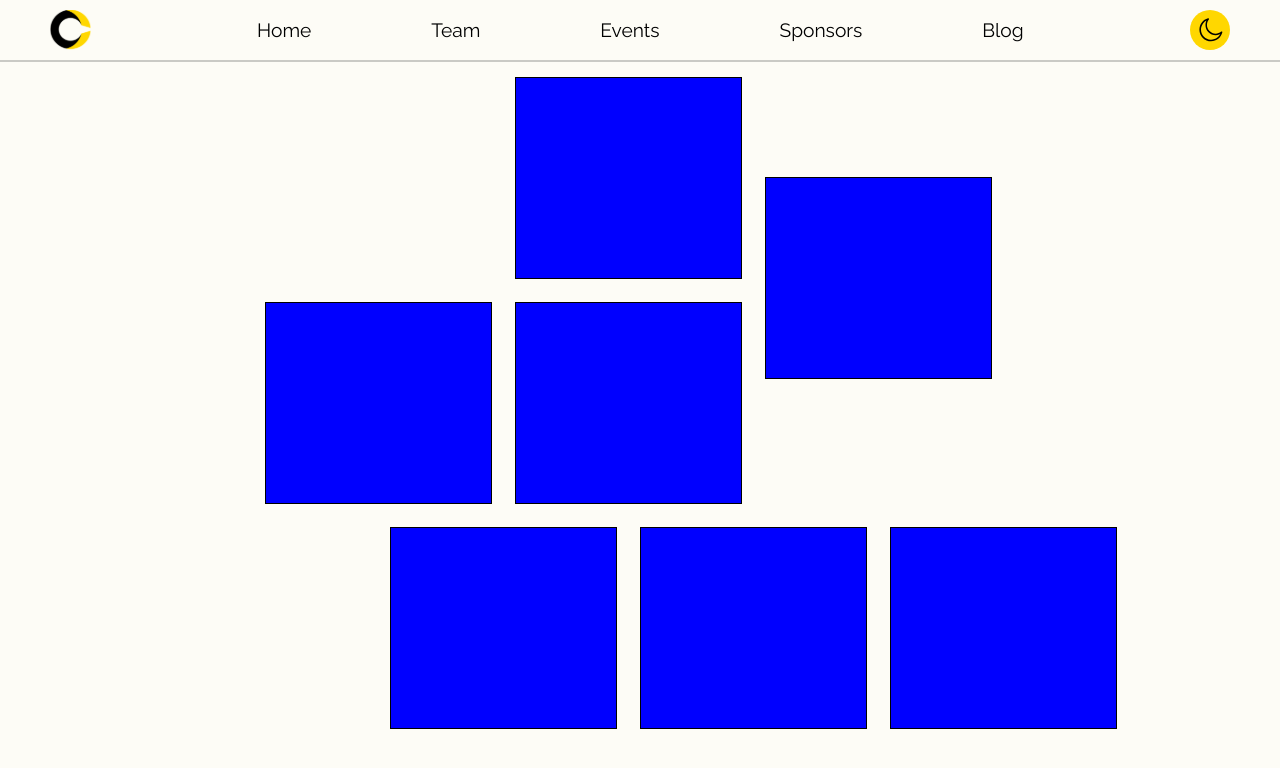
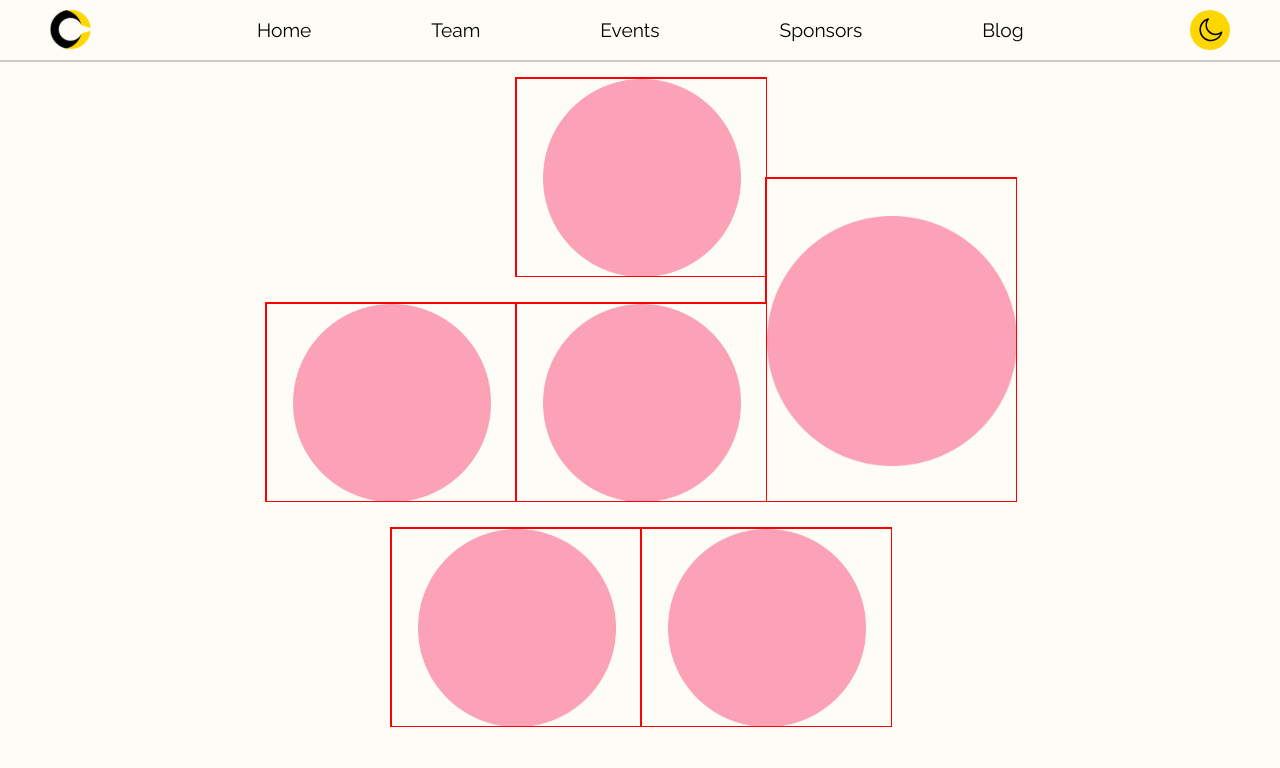
Before and after one commit to UNCB-UNSW/uncb-website, a React (Create React App) app: page /team in a window 1280 px wide. Shown: the top 768 px of the page. Built offline with nearby package versions, Linux system fonts and the light colour scheme; no server answers.

Commit message:
created overlay for team members hover effect

```diff
--- a/src/pages/Team/components/Member.js
+++ b/src/pages/Team/components/Member.js
@@ -1,12 +1,78 @@
 import React from 'react'
+import styled from 'styled-components'
+import pinkCircle from '../../../assets/Pink_Circle.png'
 
+const MemberWrapper = styled.div`
+    width: 100%;
+    border: 1px solid red;
+    overflow: hidden;
 
+    &:hover {
+        cursor: pointer;
+    }
+`
+const Overlay = styled.div`
+    background-color: rgba(20,20,20,.7);
+    position: absolute;
+    top: 0;
+    left: 0;
+    width: 100%;
+    height: 100%;
+    opacity: 0;
+    -webkit-transition: all .2s ease-in-out;
+    -moz-transition: all .2s ease-in-out;
+    -o-transition: all .2s ease-in-out;
+    transition: all .2s ease-in-out;
 
-const Member = () => {
-  return (
-    <>
-    </>
-  )
+    ${MemberWrapper}:hover &{
+        opacity: 1;
+        transform: translateY(-50%);
+	    color: white;
+    }
+`
+
+const MemberDetails = styled.div`
+    display: flex;
+    justify-content: center;
+    align-items: center;
+
+    opacity: 0;
+    position: absolute;
+    top: 50%;
+    left: 0;
+    overflow: hidden;
+    width: 100%;
+    z-index: 2;
+    -webkit-transition: all 0.2s ease-in-out;
+    -moz-transition: all 0.2s ease-in-out;
+    -o-transition: all 0.2s ease-in-out;
+    transition: all 0.2s ease-in-out;
+
+    ${MemberWrapper}:hover & {
+        opacity: 1;
+        transform: translateY(-50%);
+        color: white;
+    }
+`
+
+const MemberPic = styled.img`
+    width: 100%;
+    height: 100%;
+    border: 1px solid red;
+    object-fit: contain;
+`
+
+const Member = ({membersData, style}) => {
+    return (
+        <MemberWrapper style={style}>
+            <MemberPic src={pinkCircle}></MemberPic>
+            <Overlay>
+                <MemberDetails>
+                    <p>Placeholder text</p>
+                </MemberDetails>
+            </Overlay>
+        </MemberWrapper>
+    )
 }
 
 export default Member
--- a/src/pages/Team/index.js
+++ b/src/pages/Team/index.js
@@ -1,6 +1,7 @@
 import Navbar from '../../components/Navbar'
 import styled from 'styled-components'
 import pinkCircle from '../../assets/Pink_Circle.png'
+import Member from './components/Member'
 
 const Box = styled.div`
     border: 1px solid black;
@@ -8,12 +9,13 @@ const Box = styled.div`
     width: 90%;
     height: 100%;
 `
-const ProfilePic = styled.img`
-    display: block;
-    margin: 0;
-    height: 50px;
-    width: 50px;
-`
+// const ProfilePic = styled.img`
+//     display: block;
+//     margin: 0;
+//     height: 50px;
+//     width: 50px;
+// `
+
 const MatrixWrapper = styled.div`
     margin: 15px;
     position: relative;
@@ -28,18 +30,16 @@ const Team = () => {
         <div>
             <Navbar/>
             <MatrixWrapper>
-                <Box style={{gridRow: "1", gridColumn: "5 / span 2",
+                <Member style={{gridRow: "1", gridColumn: "5 / span 2",
                             justifyItems: "center"}}/>
-                <Box style={{gridRow: "2", gridColumn: "7 / span 2",
+                <Member style={{gridRow: "2", gridColumn: "7 / span 2",
                             marginTop: "-50%"}}/>
-                <Box style={{gridRow: "2", gridColumn: "3 / span 2"}}/>
-                <Box style={{gridRow: "2", gridColumn: "5 / span 2"}}/>
-                <Box style={{gridRow: "3", gridColumn: "3 / span 2",
+                <Member style={{gridRow: "2", gridColumn: "3 / span 2"}}/>
+                <Member style={{gridRow: "3", gridColumn: "3 / span 2",
                             marginLeft: "50%"}}/>
-                <Box style={{gridRow: "3", gridColumn: "5 / span 2",
+                <Member style={{gridRow: "3", gridColumn: "5 / span 2",
                             marginLeft: "50%"}}/>
-                <Box style={{gridRow: "3", gridColumn: "6 / span 2",
-                            marginLeft: "100%"}}/>
+                <Member style={{gridRow: "2", gridColumn: "5 / span 2"}}/>
             </MatrixWrapper>
         </div>
     )
```
